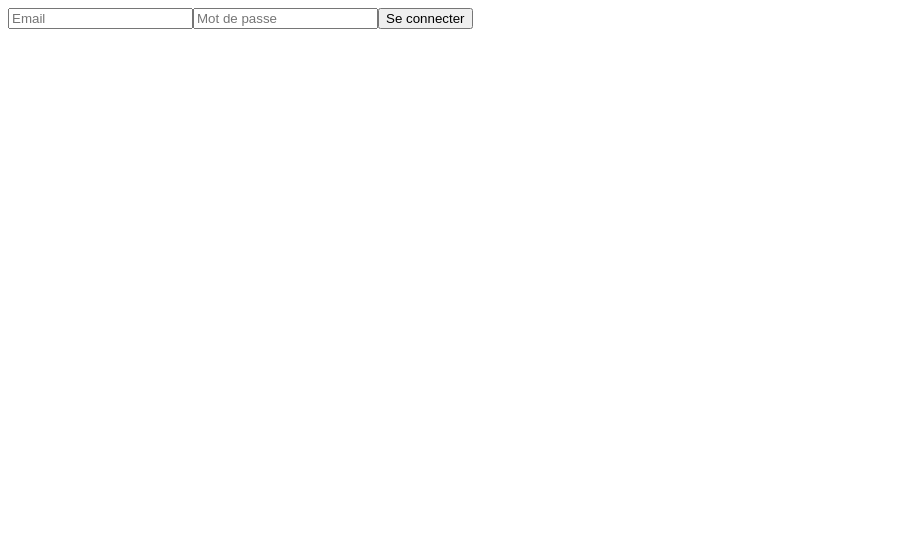
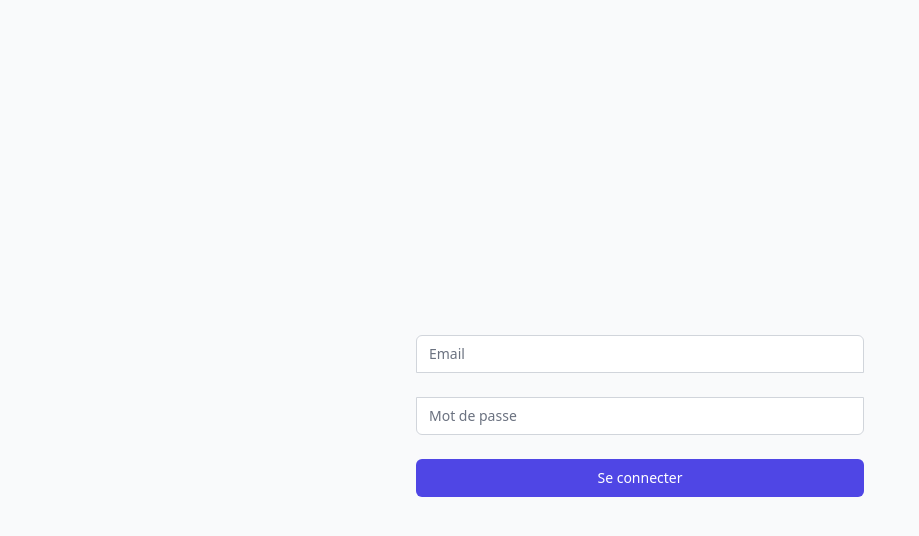
Before and after one commit to chrisspb/nextjs-shortcuts-manager, a Next.js app: page /auth/signin in a window 1280 px wide. Shown: the top 536 px of the page, without its empty margins (0-919 px from the left). Built offline with nearby package versions, Linux system fonts and the light colour scheme.

Commit message:
Add configuration files and styles

```diff
--- /dev/null
+++ b/pages/_app.tsx
@@ -0,0 +1,16 @@
+import { SessionProvider } from 'next-auth/react';
+import { Toaster } from 'react-hot-toast';
+import type { AppProps } from 'next/app';
+import '../styles/globals.css';
+
+export default function App({
+  Component,
+  pageProps: { session, ...pageProps },
+}: AppProps) {
+  return (
+    <SessionProvider session={session}>
+      <Component {...pageProps} />
+      <Toaster position="top-right" />
+    </SessionProvider>
+  );
+}
--- /dev/null
+++ b/pages/_document.tsx
@@ -0,0 +1,13 @@
+import { Html, Head, Main, NextScript } from 'next/document';
+
+export default function Document() {
+  return (
+    <Html lang="fr">
+      <Head />
+      <body>
+        <Main />
+        <NextScript />
+      </body>
+    </Html>
+  );
+}
--- /dev/null
+++ b/styles/globals.css
@@ -0,0 +1,14 @@
+@tailwind base;
+@tailwind components;
+@tailwind utilities;
+
+:root {
+  --foreground-rgb: 0, 0, 0;
+  --background-start-rgb: 214, 219, 220;
+  --background-end-rgb: 255, 255, 255;
+}
+
+body {
+  color: rgb(var(--foreground-rgb));
+  background: rgb(var(--background-end-rgb));
+}
```
